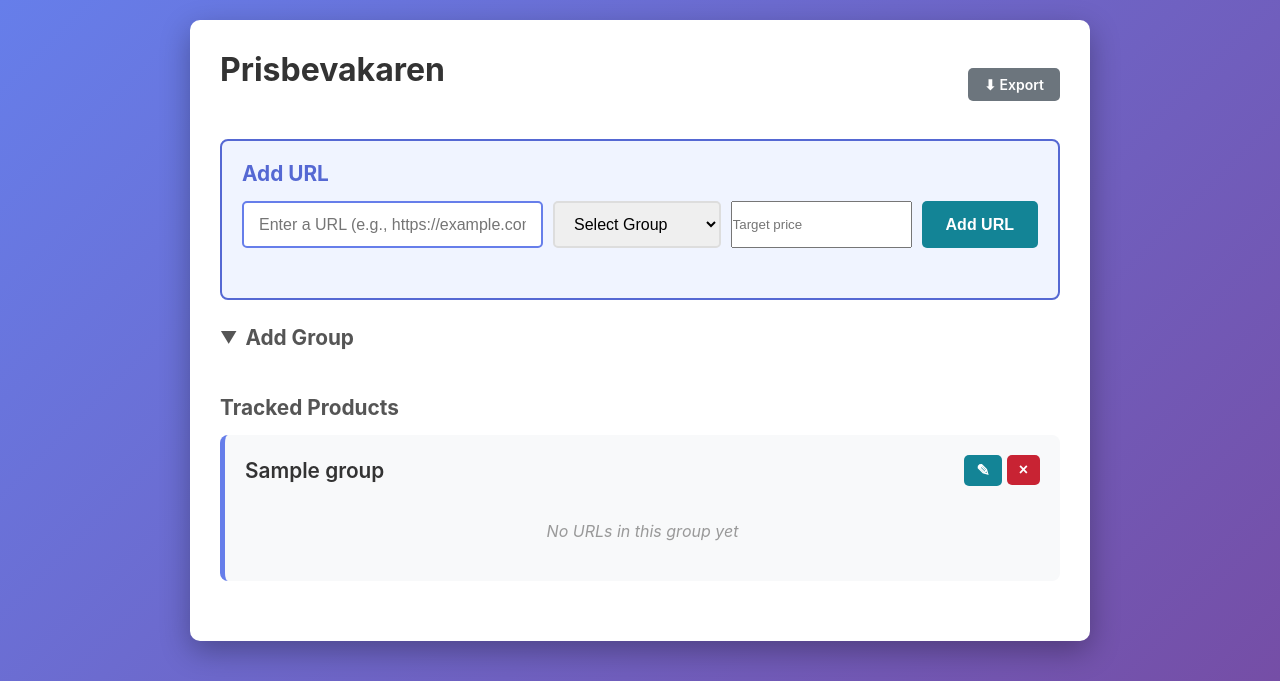
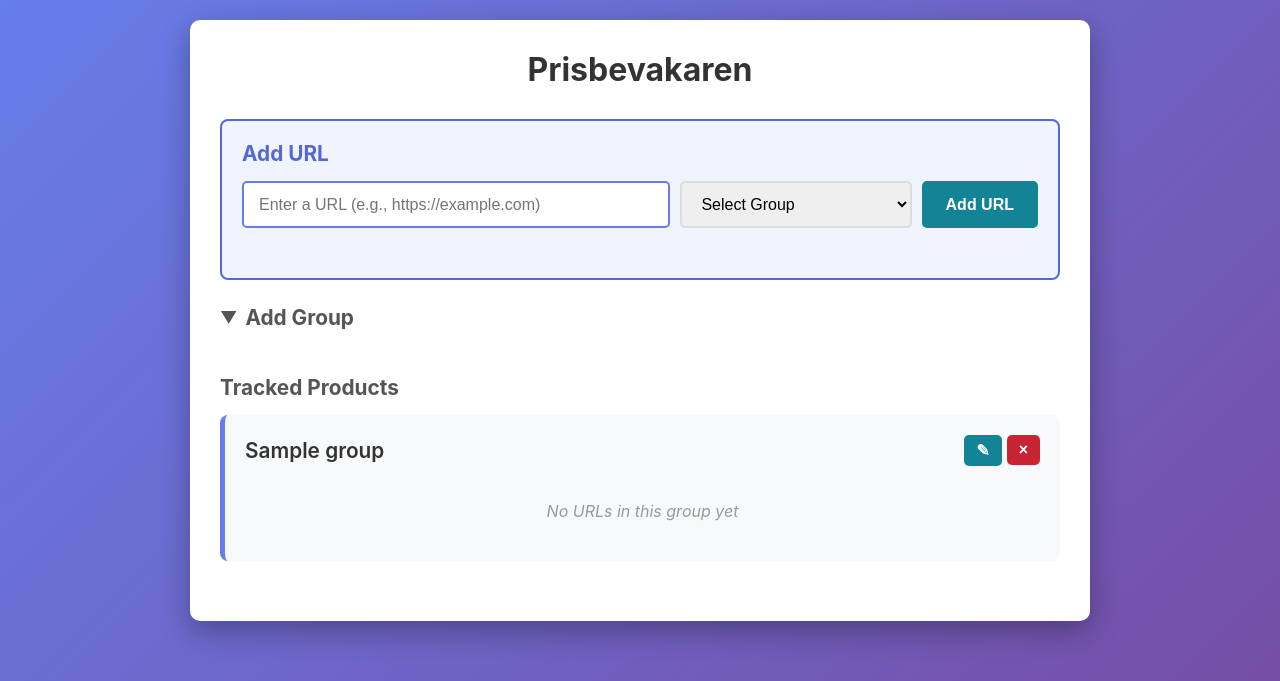
Before and after one commit to frangiz/prisbevakaren, a Flask app: template src/templates/index.html in a window 1280 px wide. Shown: the top 681 px of the page. Run offline with Flask 3, Linux system fonts and the light colour scheme; the template is opened without the code that fills it: most values are stand-ins (such as "Sample title", 1, 10 or a date in 2020).

Commit message:
revert: remove previous feature implementations
Reverting all changes to pick 3 new feature ideas as requested.

Co-authored-by: frangiz <11444430+frangiz@users.noreply.github.com>

```diff
--- a/src/app.py
+++ b/src/app.py
@@ -3,12 +3,12 @@
 import os
 import uuid
 from collections import defaultdict
-from dataclasses import dataclass, field
+from dataclasses import dataclass
 from datetime import datetime
 from pathlib import Path
 from typing import Optional, Union
 
-from flask import Flask, jsonify, redirect, render_template, request, url_for, flash
+from flask import Flask, redirect, render_template, request, url_for, flash
 from flask.wrappers import Response
 from typed_json_db import IndexedJsonDB
 from werkzeug.wrappers import Response as WerkzeugResponse
@@ -38,8 +38,6 @@ class URL:
     current_price: Optional[float] = None
     previous_price: Optional[float] = None
     last_price_change: Optional[str] = None  # ISO format datetime string
-    price_history: list[dict[str, object]] = field(default_factory=list)
-    target_price: Optional[float] = None
 
 
 def create_app() -> Flask:
@@ -139,8 +137,6 @@ def create_app() -> Flask:
             current_price=existing_url.current_price,
             previous_price=existing_url.previous_price,
             last_price_change=existing_url.last_price_change,
-            price_history=existing_url.price_history,
-            target_price=existing_url.target_price,
         )
 
     @app.route("/")
@@ -233,20 +229,10 @@ def create_app() -> Flask:
         if not validate_group_exists(group_id):
             return redirect(url_for("index"))
 
-        target_price_str = request.form.get("target_price", "").strip()
-        target_price: Optional[float] = None
-        if target_price_str:
-            try:
-                target_price = float(target_price_str)
-            except ValueError:
-                flash("Invalid target price!", FLASH_ERROR)
-                return redirect(url_for("index"))
-
         new_url = URL(
             id=uuid.uuid4(),
             url=url_input,
             group_id=group_id,
-            target_price=target_price,
         )
         urls_db = get_urls_db()
         urls_db.add(new_url)
@@ -267,17 +253,6 @@ def create_app() -> Flask:
             return redirect(url_for("index"))
 
         updated_url = create_updated_url(existing_url, url_input)
-
-        target_price_str = request.form.get("target_price", "").strip()
-        if target_price_str:
-            try:
-                updated_url.target_price = float(target_price_str)
-            except ValueError:
-                flash("Invalid target price!", FLASH_ERROR)
-                return redirect(url_for("index"))
-        elif "target_price" in request.form:
-            updated_url.target_price = None
-
         urls_db.update(updated_url)
         flash("URL updated successfully!", FLASH_SUCCESS)
         return redirect(url_for("index"))
@@ -292,27 +267,4 @@ def create_app() -> Flask:
             flash("URL not found!", FLASH_ERROR)
         return redirect(url_for("index"))
 
-    @app.route("/export")
-    def export_data() -> Response:
-        """Export all groups and URLs as a JSON file."""
-        groups = [{"id": str(g.id), "name": g.name} for g in get_groups_db().all()]
-        urls = []
-        for u in get_urls_db().all():
-            url_data: dict[str, object] = {
-                "id": str(u.id),
-                "url": u.url,
-                "group_id": str(u.group_id),
-                "current_price": u.current_price,
-                "previous_price": u.previous_price,
-                "last_price_change": u.last_price_change,
-                "price_history": u.price_history,
-                "target_price": u.target_price,
-            }
-            urls.append(url_data)
-        response = jsonify({"groups": groups, "urls": urls})
-        response.headers["Content-Disposition"] = (
-            "attachment; filename=prisbevakaren-export.json"
-        )
-        return response
-
     return app
--- a/src/templates/index.html
+++ b/src/templates/index.html
@@ -221,56 +221,6 @@
             border-radius: 5px;
             font-size: 14px;
         }
-        .price-on-target {
-            background-color: #d4edda;
-            border-left-color: #218838;
-        }
-        .target-badge {
-            display: inline-block;
-            background-color: #218838;
-            color: white;
-            font-size: 11px;
-            font-weight: 600;
-            padding: 2px 8px;
-            border-radius: 10px;
-            margin-left: 8px;
-        }
-        .price-history-toggle {
-            cursor: pointer;
-            color: #667eea;
-            font-size: 12px;
-            margin-left: 8px;
-        }
-        .price-history-toggle:hover {
-            text-decoration: underline;
-        }
-        .price-history-list {
-            display: none;
-            margin-top: 6px;
-            font-size: 12px;
-            color: #666;
-            padding-left: 10px;
-            border-left: 2px solid #ddd;
-        }
-        .price-history-list.visible {
-            display: block;
-        }
-        .header-actions {
-            display: flex;
-            justify-content: space-between;
-            align-items: center;
-            margin-bottom: 20px;
-        }
-        .btn-export {
-            background-color: #6c757d;
-            color: white;
-            text-decoration: none;
-            font-size: 14px;
-            padding: 8px 16px;
-        }
-        .btn-export:hover {
-            background-color: #5a6268;
-        }
         .empty-state {
             text-align: center;
             padding: 40px;
@@ -327,10 +277,7 @@
 </head>
 <body>
     <div class="container">
-        <div class="header-actions">
-            <h1>Prisbevakaren</h1>
-            <a href="{{ url_for('export_data') }}" class="btn btn-export" title="Export all data as JSON">⬇ Export</a>
-        </div>
+        <h1>Prisbevakaren</h1>
 
         {% with messages = get_flashed_messages(with_categories=true) %}
             {% if messages %}
@@ -354,7 +301,6 @@
                         <option value="{{ group.id }}">{{ group.name }}</option>
                     {% endfor %}
                 </select>
-                <input type="number" name="target_price" placeholder="Target price" step="0.01" min="0" style="flex: 0.5;">
                 <button type="submit" class="btn btn-info">Add URL</button>
             </form>
         </div>
@@ -402,15 +348,12 @@
                         {% if urls_by_group.get(group.id) %}
                             <ul class="url-list">
                                 {% for url in urls_by_group[group.id] %}
-                                    <li class="url-item{% if url.target_price is not none and url.current_price is not none and url.current_price <= url.target_price %} price-on-target{% endif %}" id="url-{{ url.id }}">
+                                    <li class="url-item" id="url-{{ url.id }}">
                                         <div class="url-display">
                                             <div class="url-content">
                                                 <div style="flex: 1;">
                                                     <a href="{{ url.url }}" target="_blank" rel="noopener noreferrer" class="url-text url-link">{{ url.url }}</a>
-                                                    {% if url.target_price is not none and url.current_price is not none and url.current_price <= url.target_price %}
-                                                        <span class="target-badge">✓ Target reached</span>
-                                                    {% endif %}
-                                                    {% if url.current_price is not none or url.last_price_change is not none or url.target_price is not none %}
+                                                    {% if url.current_price is not none or url.last_price_change is not none %}
                                                     <div style="margin-top: 8px; font-size: 13px; color: #666;">
                                                         {% if url.current_price is not none %}
                                                         <span style="margin-right: 15px;">
@@ -425,22 +368,9 @@
                                                             {% endif %}
                                                         </span>
                                                         {% endif %}
-                                                        {% if url.target_price is not none %}
-                                                        <span style="margin-right: 15px;">Target: <strong>{{ "%.2f"|format(url.target_price) }} kr</strong></span>
-                                                        {% endif %}
                                                         {% if url.last_price_change is not none %}
                                                         <span title="{{ url.last_price_change|format_timestamp_absolute }}">Last Change: {{ url.last_price_change|format_timestamp }}</span>
                                                         {% endif %}
-                                                        {% if url.price_history %}
-                                                        <span class="price-history-toggle" onclick="toggleHistory('{{ url.id }}')">📊 History ({{ url.price_history|length }})</span>
-                                                        {% endif %}
-                                                    </div>
-                                                    {% endif %}
-                                                    {% if url.price_history %}
-                                                    <div class="price-history-list" id="history-{{ url.id }}">
-                                                        {% for entry in url.price_history|reverse %}
-                                                        <div>{{ entry.timestamp|format_timestamp_absolute }} — {{ "%.2f"|format(entry.price) }} kr</div>
-                                                        {% endfor %}
                                                     </div>
                                                     {% endif %}
                                                 </div>
@@ -455,7 +385,6 @@
                                         <div class="url-edit">
                                             <form method="POST" action="{{ url_for('update_url', url_id=url.id) }}" style="display: flex; gap: 10px; width: 100%;">
                                                 <input type="text" name="url" value="{{ url.url }}" required>
-                                                <input type="number" name="target_price" value="{{ url.target_price if url.target_price is not none else '' }}" placeholder="Target" step="0.01" min="0" style="width: 100px;">
                                                 <button type="submit" class="btn btn-success small-btn" title="Save">✓</button>
                                                 <button type="button" onclick="toggleEdit('{{ url.id }}')" class="btn btn-secondary small-btn" title="Cancel">✕</button>
                                             </form>
@@ -497,11 +426,6 @@
             content.classList.toggle('collapsed');
             icon.classList.toggle('collapsed');
         }
-
-        function toggleHistory(id) {
-            const list = document.getElementById('history-' + id);
-            list.classList.toggle('visible');
-        }
     </script>
 </body>
 </html>
--- a/update_prices.py
+++ b/update_prices.py
@@ -45,11 +45,7 @@ def update_all_prices() -> None:
                 print(f"  📈 Price changed: {url_obj.current_price} → {new_price}")
                 url_obj.previous_price = url_obj.current_price
                 url_obj.current_price = new_price
-                timestamp = datetime.now(timezone.utc).isoformat()
-                url_obj.last_price_change = timestamp
-                url_obj.price_history.append(
-                    {"price": new_price, "timestamp": timestamp}
-                )
+                url_obj.last_price_change = datetime.now(timezone.utc).isoformat()
                 urls_db.update(url_obj)
                 updated += 1
                 print(f"  ✅ Updated in database")
```
Also changed, not shown: tests/test_app.py (+0 -216 lines), tests/test_update_prices.py (+0 -5 lines), README.md.
